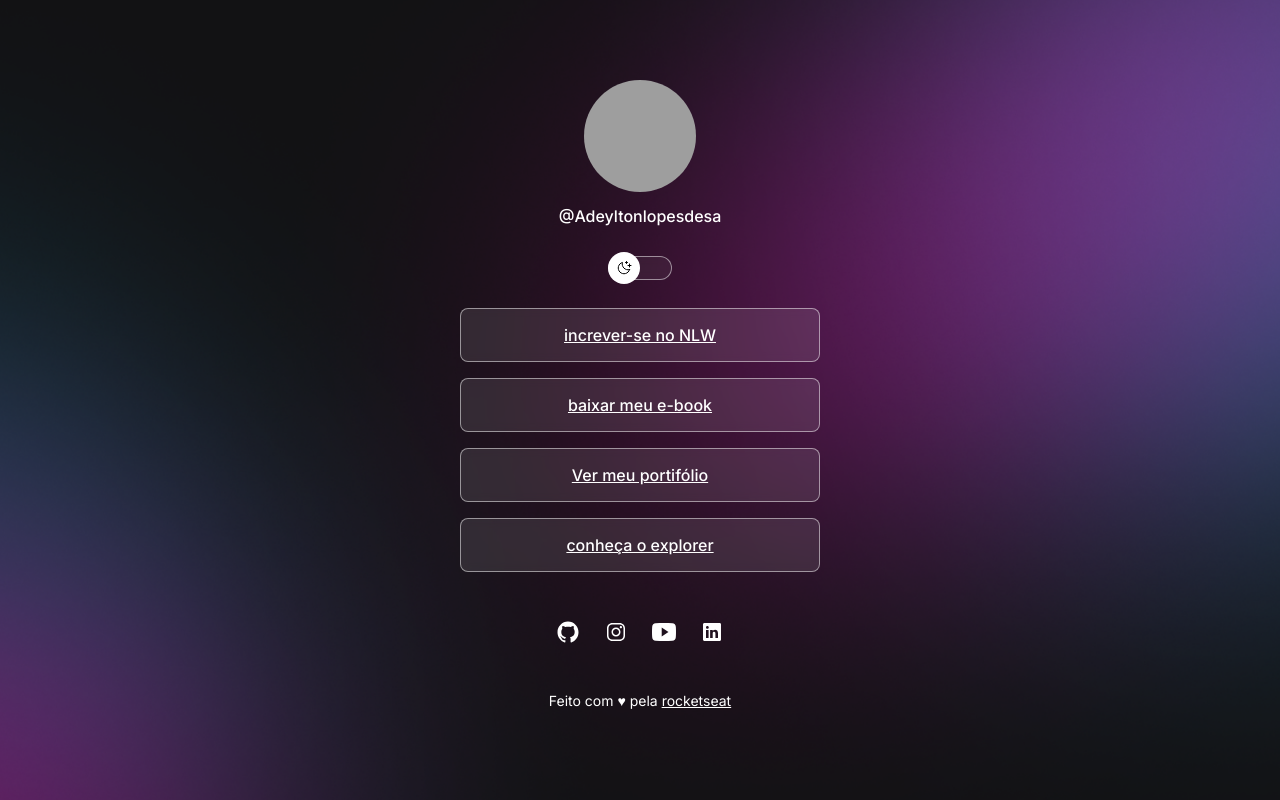
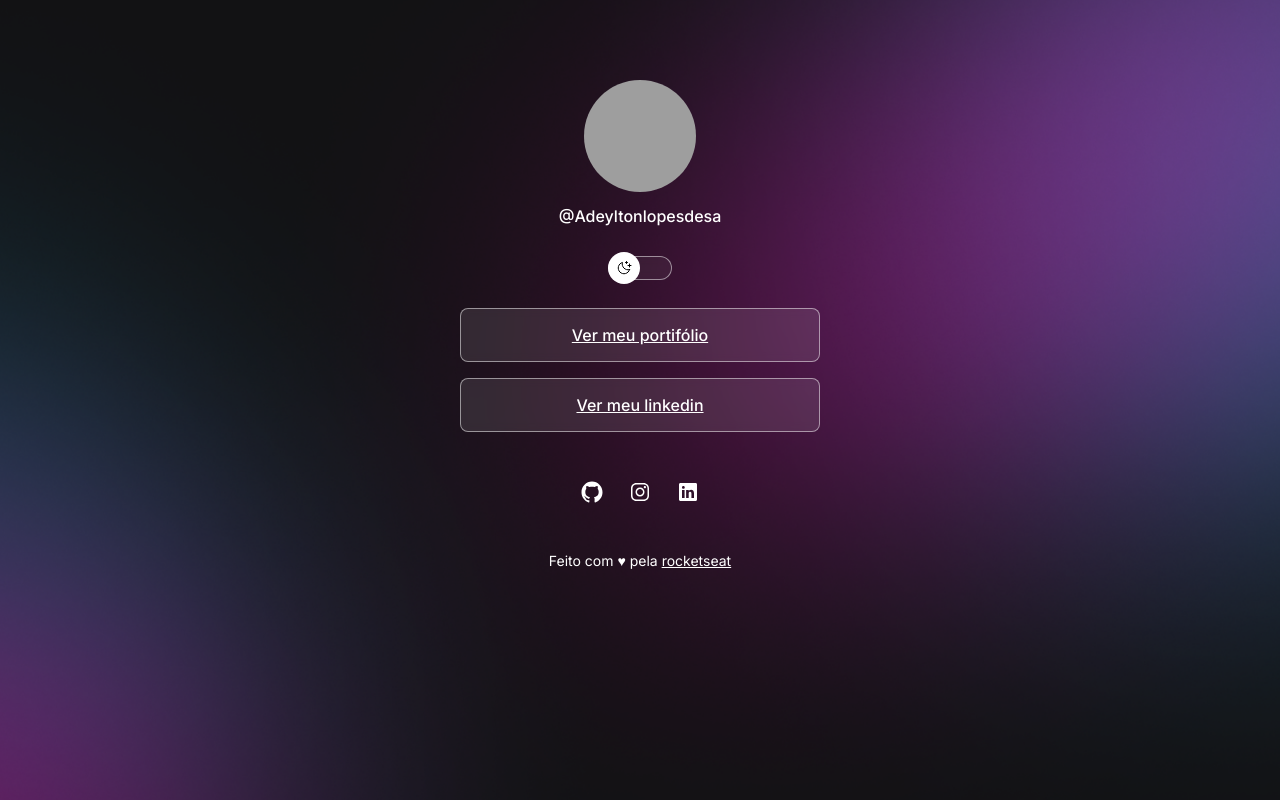
Before and after one commit to Adeyltonlopesdesa/Discover, a plain HTML site: page index.html in a window 1280 px wide. Drawn offline with nearby package versions, Linux system fonts and the light colour scheme; grey boxes are pictures that could not be loaded.

Commit message:
add and remove links

```diff
--- a/index.html
+++ b/index.html
@@ -41,20 +41,14 @@
 
       <ul>
         <li>
-          <a href="#">increver-se no NLW</a>
+          <a href="https://github.com/Adeyltonlopesdesa" target="_blank"
+            >Ver meu portifólio</a
+          >
         </li>
 
         <li>
-          <a href="#">baixar meu e-book</a>
-        </li>
-
-        <li>
-          <a href="https://github.com/Adeyltonlopesdesa">Ver meu portifólio</a>
-        </li>
-
-        <li>
-          <a href="https://rocketseat.com.br/explorer" target="_blank"
-            >conheça o explorer</a
+          <a href="https://www.linkedin.com/in/adeyltondesa/" target="_blank"
+            >Ver meu linkedin</a
           >
         </li>
       </ul>
@@ -67,10 +61,8 @@
         <a href="https://instagram.com/adeyltonsa" target="_blank">
           <ion-icon name="logo-instagram"></ion-icon>
         </a>
-        <a href="https://youtube.com/maykbrito" target="_blank">
-          <ion-icon name="logo-youtube"></ion-icon>
-        </a>
-        <a href="https://linkedin.com/in/maykbrito" target="_blank">
+
+        <a href="https://www.linkedin.com/in/adeyltondesa/" target="_blank">
           <ion-icon name="logo-linkedin"></ion-icon>
         </a>
       </div>
```
